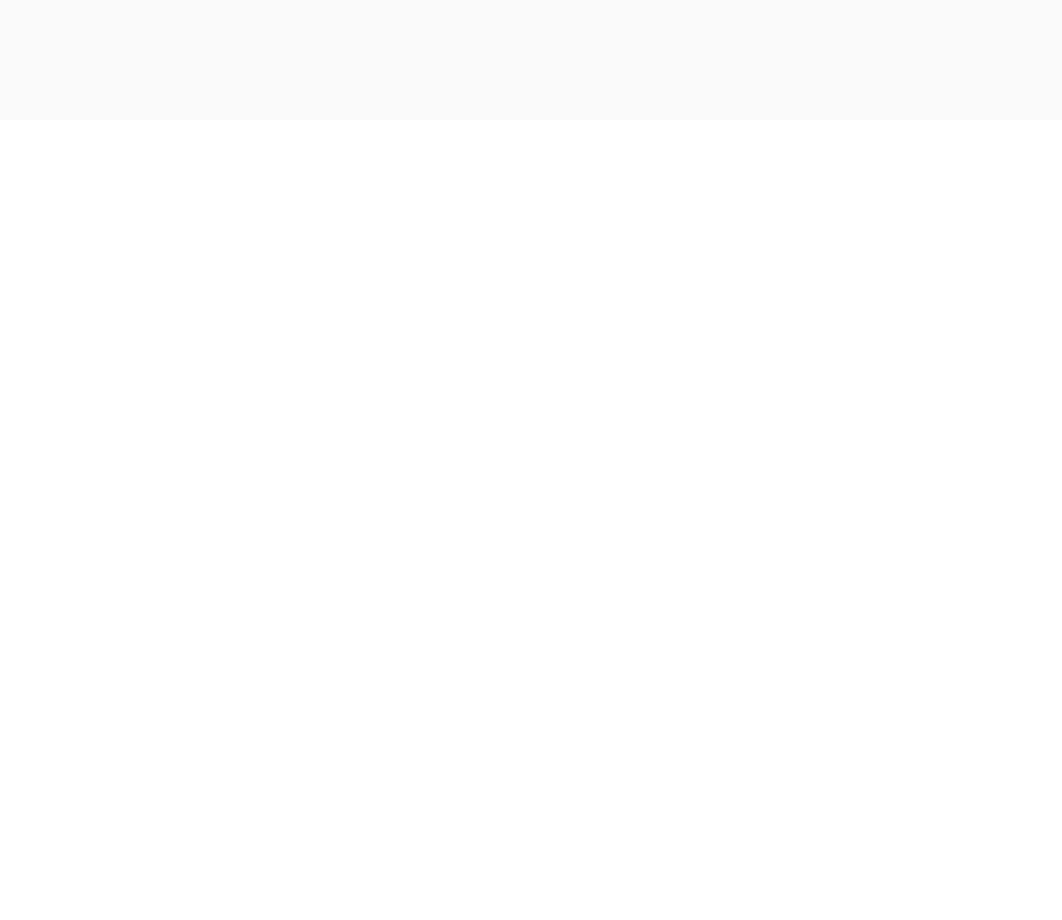
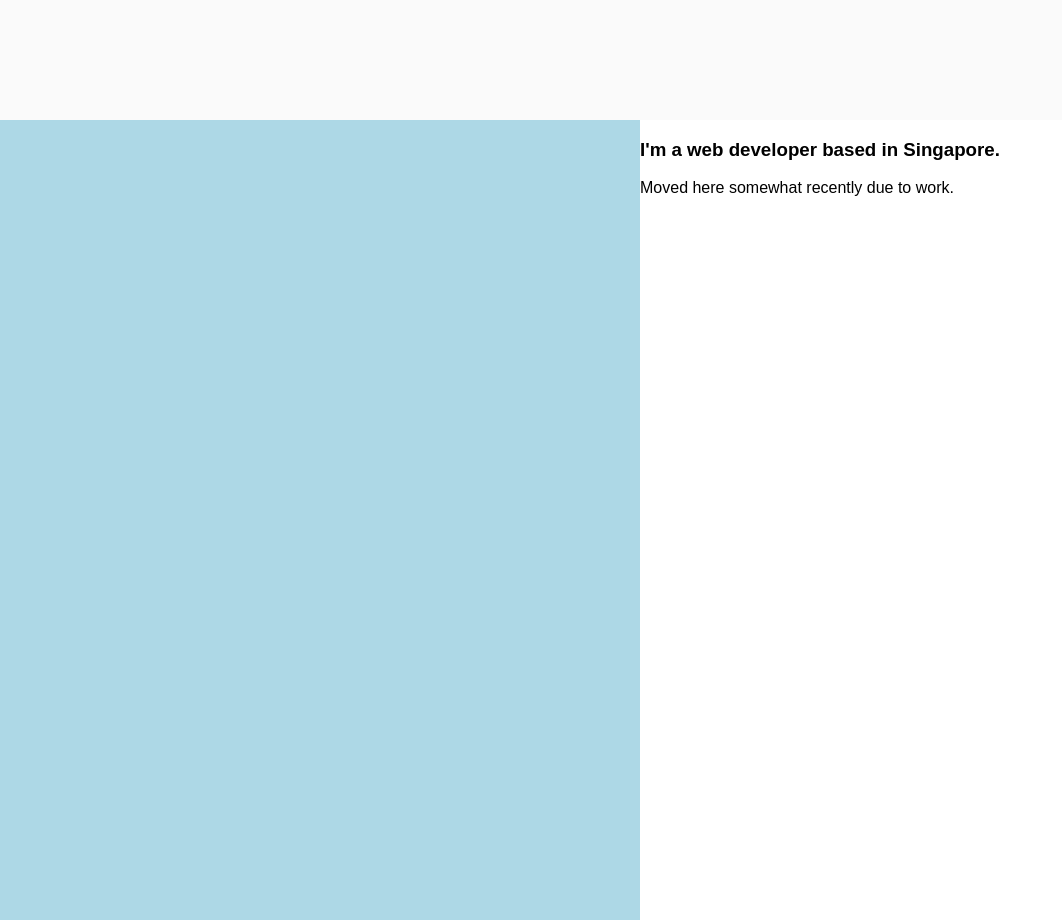
Before and after one commit to aaronnke/portfolio-v2, a React (Create React App) app: page / in a window 1280 px wide. Shown: the part 680-1600 px from the top of the page, without its empty margins (0-1062 px from the left). Before the commit the page ends 800 px from the top, so only its background shows below. Built offline with nearby package versions, Linux system fonts and the light colour scheme.

Commit message:
added skeleton of about page

```diff
--- /dev/null
+++ b/src/AboutContainer.js
@@ -0,0 +1,52 @@
+import React, { Component } from 'react';
+import Container from './Container';
+import SplitPane from './SplitPane';
+import './about_container.css';
+
+const AboutGraphic = props => {
+  return (
+    <div className='background--blue'>
+    </div>
+  )
+}
+
+const TextSection = props => {
+  return (
+    <div className='text-section'>
+      <h3 className='text-section__title'>
+        {props.title}
+      </h3>
+      {props.children}
+    </div>
+  )
+}
+
+const AboutText = props => {
+  return (
+    <div className=''>
+      <TextSection title="I'm a web developer based in Singapore.">
+      <p className='text-section__description'>
+        Moved here somewhat recently due to work.
+      </p>
+      </TextSection>
+    </div>
+  )
+}
+
+class AboutContainer extends Component {
+  render() {
+    return (
+      <Container>
+        <SplitPane
+        left={
+          <AboutGraphic/>
+        }
+        right={
+          <AboutText/>
+        } />
+      </Container>
+    )
+  }
+}
+
+export default AboutContainer;
--- a/src/App.js
+++ b/src/App.js
@@ -1,11 +1,13 @@
 import React, { Component } from 'react';
 import IntroContainer from './IntroContainer';
+import AboutContainer from './AboutContainer';
 
 class App extends Component {
   render() {
     return (
       <div className="app">
         <IntroContainer/>
+        <AboutContainer/>
       </div>
     );
   }
--- /dev/null
+++ b/src/SplitPane.js
@@ -0,0 +1,16 @@
+import React from 'react';
+
+const SplitPane = props => {
+  return (
+    <div className='split-pane'>
+      <div className='split-pane__left'>
+        {props.left}
+      </div>
+      <div className='split-pane__right'>
+        {props.right}
+      </div>
+    </div>
+  )
+}
+
+export default SplitPane;
--- a/src/index.css
+++ b/src/index.css
@@ -7,3 +7,28 @@ body {
 .container {
   min-height: 100vh;
 }
+
+.split-pane {
+  width: 100%;
+  height: 100%;
+  position: absolute;
+}
+
+.split-pane__left {
+  height: 100%;
+  width: 50%;
+  position: absolute;
+  left: 0;
+}
+
+.split-pane__right {
+  height: 100%;
+  width: 50%;
+  position: absolute;
+  right: 0;
+}
+
+.background--blue {
+  background-color: lightblue;
+  height: 100%;
+}
```
Also changed, not shown: src/about_container.css (added).
